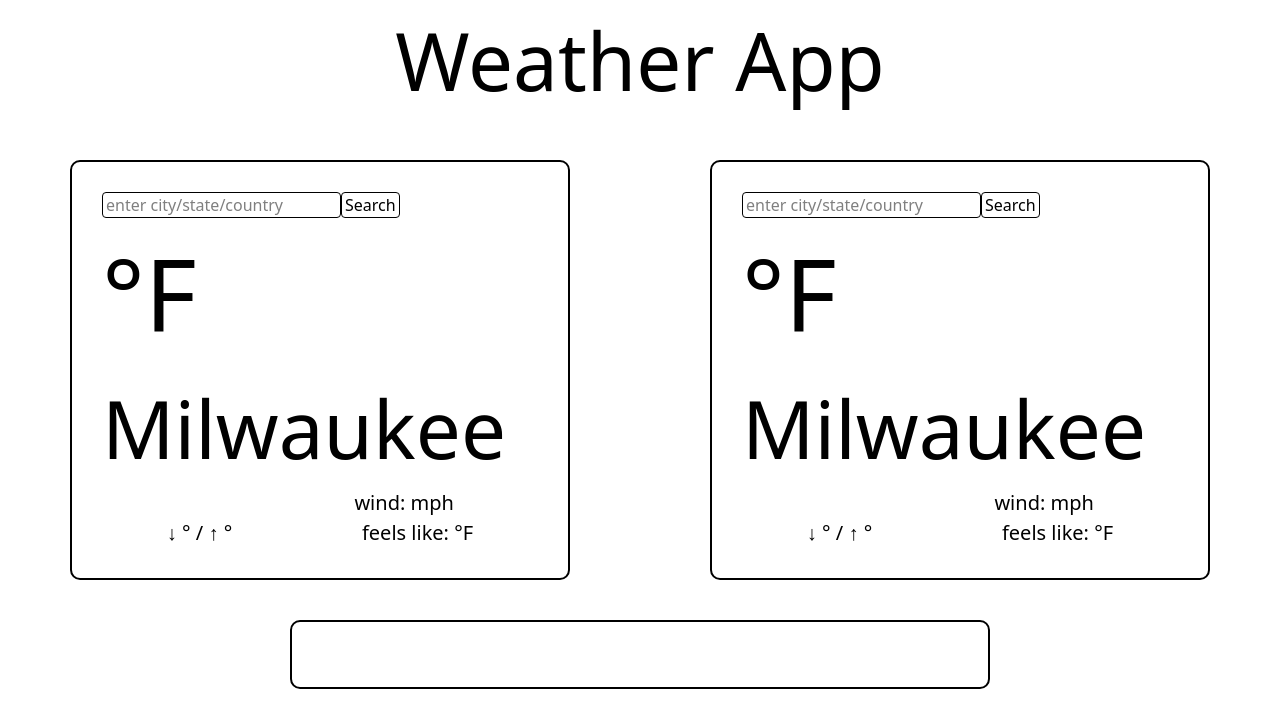
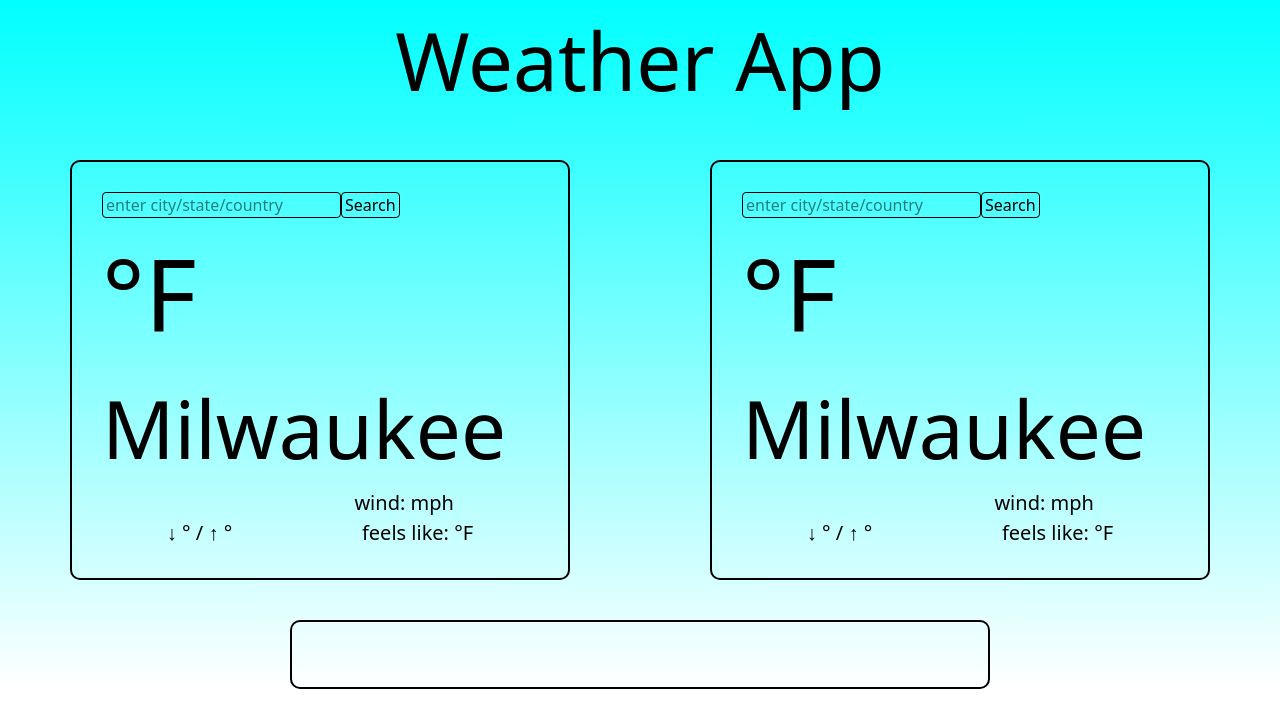
Before and after one commit to korvane/WeatherApp, an Angular app: page / in a window 1280 px wide. Shown: the top 728 px of the page. Built offline with nearby package versions, Linux system fonts and the light colour scheme; no server answers.

Commit message:
updated UI

```diff
--- a/src/app/app.css
+++ b/src/app/app.css
@@ -27,3 +27,7 @@ app-compare {
     margin: 20px auto;
     gap: 5px;
 }
+
+.body {
+    background: linear-gradient(cyan, white);
+}
--- a/src/app/app.html
+++ b/src/app/app.html
@@ -1,6 +1,8 @@
-<h1 style="text-align: center; font-size: 80px;">Weather App</h1>
-<div class="container">
-    <app-current-weather [identity]="'0'"></app-current-weather>
-    <app-current-weather [identity]="'1'"></app-current-weather>
+<div class="body">
+    <h1 style="text-align: center; font-size: 80px;">Weather App</h1>
+    <div class="container">
+        <app-current-weather [identity]="'0'"></app-current-weather>
+        <app-current-weather [identity]="'1'"></app-current-weather>
+    </div>
+    <app-compare></app-compare>
 </div>
-<app-compare></app-compare>
--- a/src/app/current-weather/current-weather.css
+++ b/src/app/current-weather/current-weather.css
@@ -19,3 +19,11 @@ h3 {
     padding-left: 3px;
     border-radius: 4px;
 }
+
+.input:hover{
+    background-color: rgba(255, 255, 255, 0.281);
+    border: 1px solid black;
+    padding-right: 3px;
+    padding-left: 3px;
+    border-radius: 4px;
+}
--- a/src/app/current-weather/current-weather.html
+++ b/src/app/current-weather/current-weather.html
@@ -1,3 +1,4 @@
+<div>
     <div>
         <input class="input" #cityInput placeholder="enter city/state/country" >
         <button class="input" (click)="searchCity(cityInput.value)">Search</button>
@@ -13,3 +14,4 @@
         <h3>↓ {{ tempLow }}° / ↑ {{ tempHigh }}°</h3>
         <h3>feels like: {{ feelsLike }}°F</h3>
     </div>
+</div>
```
Lines whose indentation alone changed are shown as unchanged.
